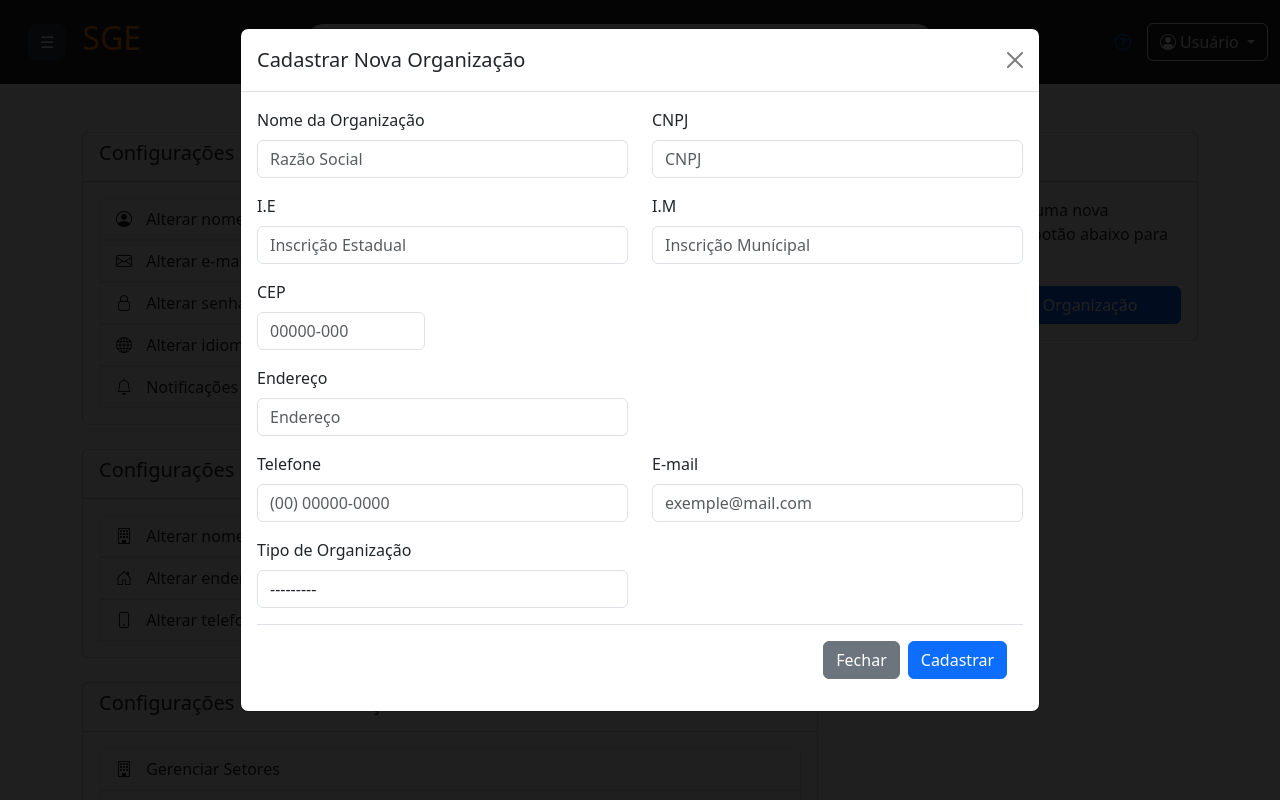
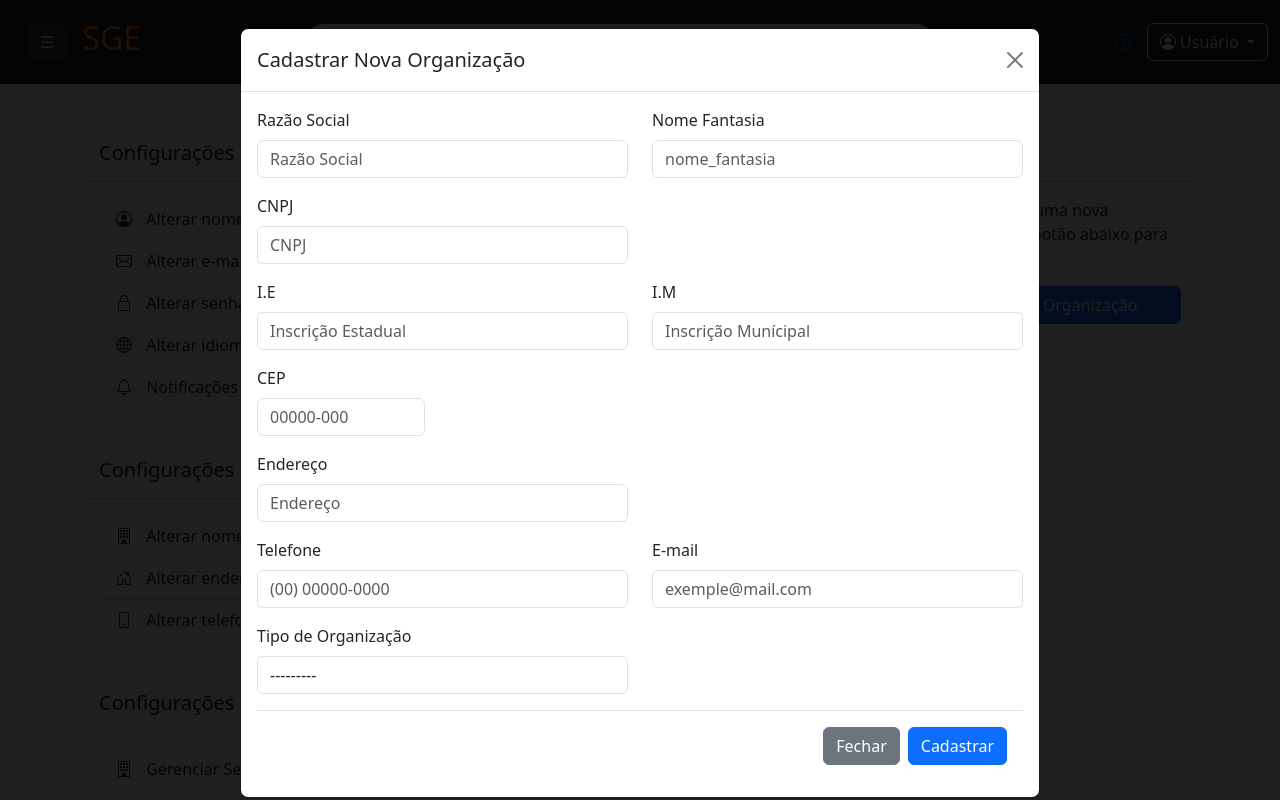
Before and after one commit to gabriecgaldino/app_management, a Django app: a page that uses Configurações/templates/modais/modal_nova_organização.html in a window 1280 px wide, after a click on "Cadastrar Nova Organização". Run offline with Django 5.2, Linux system fonts and the light colour scheme.

Commit message:
Correção do formulário de cadastro

```diff
--- a/Configurações/templates/modais/modal_nova_organização.html
+++ b/Configurações/templates/modais/modal_nova_organização.html
@@ -12,8 +12,12 @@
                     {% csrf_token %}
                     <div class="row">
                         <div class="col-md-6 mb-3">
-                            <label for="nome_organizacao" class="form-label">Nome da Organização</label>
+                            <label for="nome_organizacao" class="form-label">Razão Social</label>
                             {{ form.razao_social }}
+                        </div>
+                        <div class="col-md-6 mb-3">
+                            <label for="nome_organizacao" class="form-label">Nome Fantasia</label>
+                            {{ form.nome_fantasia }}
                         </div>
                         <div class="col-md-6 mb-3">
                             <label for="cnpj" class="form-label">CNPJ</label>
@@ -33,8 +37,7 @@
                     <div class="row col-md-3">
                         <div class="col-md-12 mb-3">
                             <label for="cep" class="form-label">CEP</label>
-                            <input type="text" class="form-control" id="CEP" placeholder="00000-000"
-                                    required>
+                            <input type="text" class="form-control" id="CEP" placeholder="00000-000" required>
                         </div>
                     </div>
                     <div class="row">
--- a/Configurações/views.py
+++ b/Configurações/views.py
@@ -1,17 +1,18 @@
 from django.shortcuts import render, redirect
 from django.contrib import messages
+from Organização.views import cria_empresa_view
 from Organização.forms import EmpresaForm
 
 
 def configuracoes_view(request):
-        if request.method == 'POST':
-            form = EmpresaForm(request.POST)
-            if form.is_valid():
-                form.save()
-                return redirect('configurações')
-        else:
-             form = EmpresaForm()
-        return render(request, 'configurações.html', {'form':form})
+    if request.method == 'POST':
+        form = cria_empresa_view(request.POST)
+        return render(request, 'configurações.html', {'form': form})
+
+    else:
+        form = EmpresaForm()
+
+        return render(request, 'configurações.html', {'form': form})
 
 
 def perfil_view(request):
--- a/Organização/forms.py
+++ b/Organização/forms.py
@@ -1,5 +1,6 @@
 from django import forms
 from .models import Empresa
+
 
 class EmpresaForm(forms.ModelForm):
     class Meta:
@@ -21,6 +22,12 @@ class EmpresaForm(forms.ModelForm):
                 'placeholder': 'Razão Social',
                 'required': True,
                 'id': 'razao_social'
+            }),
+            'nome_fantasia': forms.TextInput(attrs={
+                'class': 'form-control',
+                'placeholder': 'nome_fantasia',
+                'required': True,
+                'id': 'nome_fantasia'
             }),
             'cnpj': forms.TextInput(attrs={
                 'class': 'form-control',
```
Also changed, not shown: Organização/views.py (+14 -0 lines), db.sqlite3.
